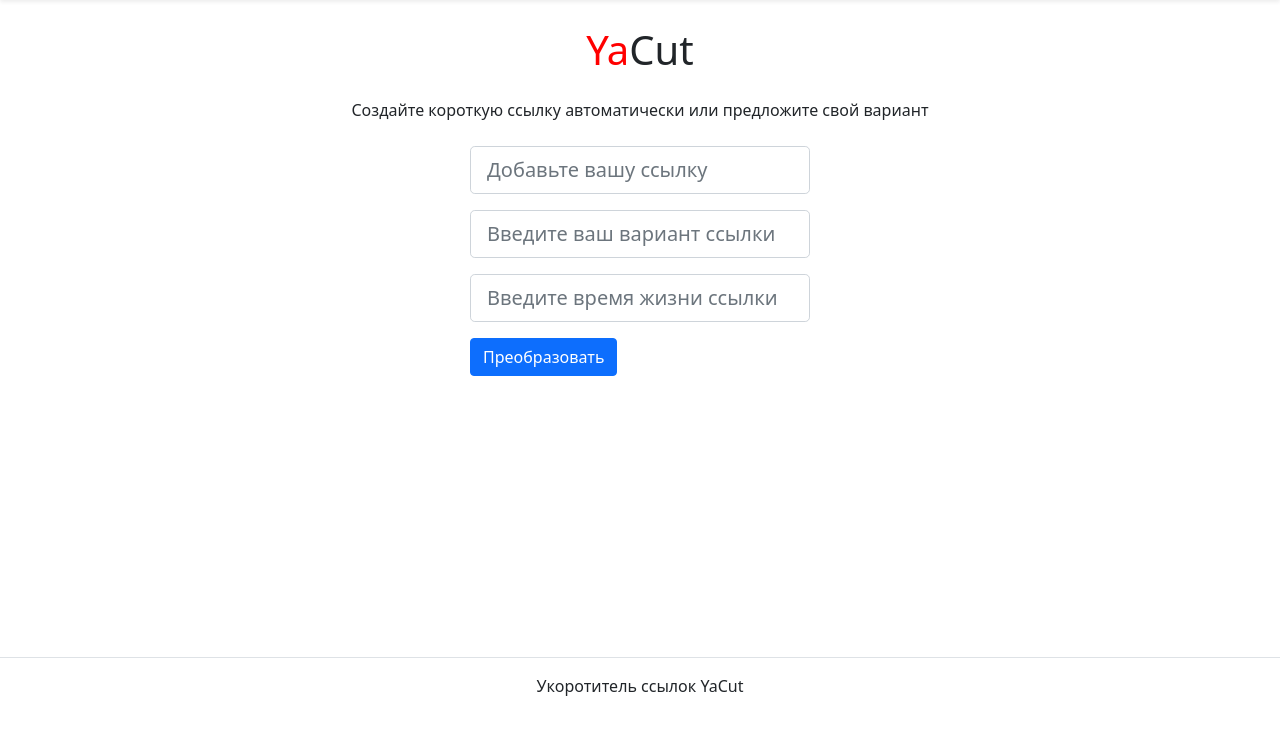
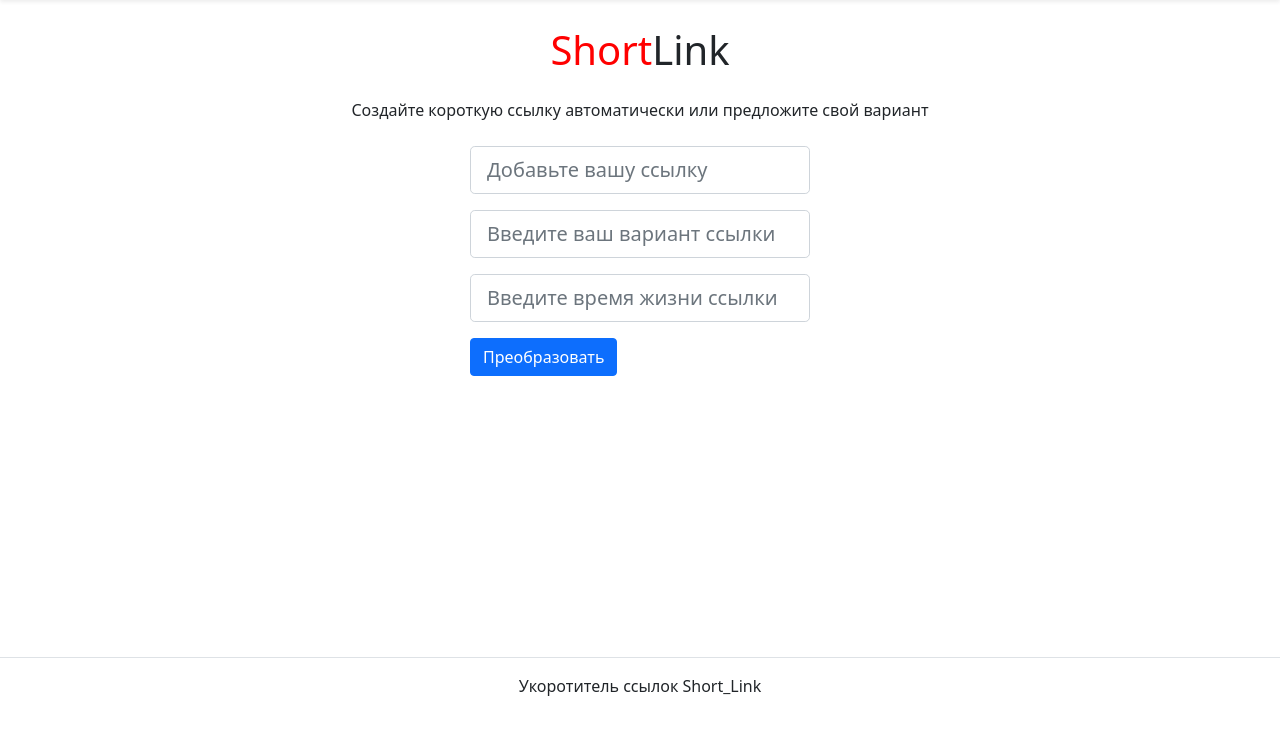
Before and after one commit to AleksSpace/short_link, a Flask app: page / in a window 1280 px wide. Shown: the part 70-800 px from the top of the page. Run offline with Flask 2, Linux system fonts and the light colour scheme; the visitor is signed in with stand-in values (Sample User, id 1); some libraries are stand-ins or nearby versions.

Commit message:
update templates

```diff
--- a/short_link/__init__.py
+++ b/short_link/__init__.py
@@ -5,7 +5,6 @@ from flask_sqlalchemy import SQLAlchemy
 
 from settings import Config
 
-# from .models import User
 
 app = Flask(__name__)
 app.config.from_object(Config)
--- a/short_link/templates/base.html
+++ b/short_link/templates/base.html
@@ -9,7 +9,7 @@
   <link rel="icon" type="image/png" sizes="32x32" href={{ url_for('static', filename='img/fav/favicon-32x32.png') }} />
   <link rel="icon" type="image/png" sizes="16x16" href={{ url_for('static', filename='img/fav/favicon-16x16.png') }} />
   <link rel="stylesheet" href={{ url_for('static', filename='css/bootstrap.min.css') }} />
-  <title>YaCut - укоротитель ссылок</title>
+  <title>Short_Link - укоротитель ссылок</title>
 </head>
 
 <body>
--- a/short_link/templates/footer.html
+++ b/short_link/templates/footer.html
@@ -1,3 +1,3 @@
 <footer class="fixed-bottom border-top text-center py-3">
-    <p>Укоротитель ссылок YaCut</p>
+    <p>Укоротитель ссылок Short_Link</p>
 </footer>
--- a/short_link/templates/main_page.html
+++ b/short_link/templates/main_page.html
@@ -2,7 +2,7 @@
 {% block content %}
 <main>
   <section class="container my-5 px-4">
-    <h1 class="text-center"><span style="color:red">Ya</span>Cut</h1>
+    <h1 class="text-center"><span style="color:red">Short</span>Link</h1>
     <p class="text-center my-4">
       Создайте короткую ссылку автоматически или предложите свой вариант
     </p>
```
